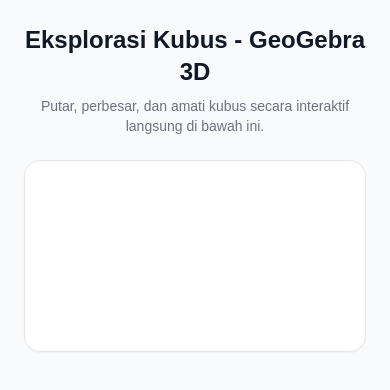
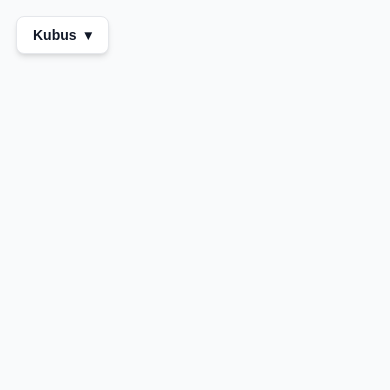
Before and after one commit to fajrulichsan/geo-explore, a Next.js app: page /geogebra in a window 390 px wide. Shown: the top 390 px of the page. Built offline with nearby package versions, Linux system fonts and the light colour scheme.

Commit message:
feat: Enhance GeogebraCube with shape selection and dynamic rendering; add ShapeDropdown component for shape options

```diff
--- a/src/app/geogebra/GeogebraCube.tsx
+++ b/src/app/geogebra/GeogebraCube.tsx
@@ -1,7 +1,14 @@
 "use client";
 
 import Script from "next/script";
-import { useRef } from "react";
+import { useEffect, useRef, useState } from "react";
+import ShapeDropdown from "./ShapeDropdown";
+import { SHAPES, type ShapeId } from "./shapes";
+
+type GgbApi = {
+  evalCommand: (cmd: string) => void;
+  newConstruction: () => void;
+};
 
 declare global {
   interface Window {
@@ -12,25 +19,44 @@
   }
 }
 
+function buildShape(api: GgbApi, shapeId: ShapeId) {
+  api.newConstruction();
+  const shape = SHAPES.find((s) => s.id === shapeId);
+  shape?.commands.forEach((command) => api.evalCommand(command));
+}
+
 export default function GeogebraCube() {
-  const injected = useRef(false);
+  const containerRef = useRef<HTMLDivElement>(null);
+  const scriptLoaded = useRef(false);
+  const apiRef = useRef<GgbApi | null>(null);
+  const [shapeId, setShapeId] = useState<ShapeId>("kubus");
+  const shapeIdRef = useRef(shapeId);
+  shapeIdRef.current = shapeId;
 
-  function handleLoad() {
-    if (injected.current) return;
-    injected.current = true;
+  function injectApplet() {
+    const container = containerRef.current;
+    if (!container) return;
+
+    container.innerHTML = "";
+    const mount = document.createElement("div");
+    mount.id = "geogebra-cube-applet";
+    container.appendChild(mount);
 
     const applet = new window.GGBApplet(
       {
         appName: "3d",
-        width: 900,
-        height: 506,
+        width: container.clientWidth,
+        height: container.clientHeight,
         showToolBar: false,
         showAlgebraInput: false,
         showMenuBar: false,
         showResetIcon: true,
         enableRightClick: true,
-        appletOnLoad: (api: { evalCommand: (cmd: string) => void }) => {
-          api.evalCommand("Cube((0,0,0),(4,0,0),(0,4,0))");
+        perspective: "T",
+        language: "en",
+        appletOnLoad: (api: GgbApi) => {
+          apiRef.current = api;
+          buildShape(api, shapeIdRef.current);
         },
       },
       "6.0"
@@ -38,14 +64,33 @@
     applet.inject("geogebra-cube-applet");
   }
 
+  function handleScriptLoad() {
+    scriptLoaded.current = true;
+    injectApplet();
+  }
+
+  function handleSelectShape(id: ShapeId) {
+    setShapeId(id);
+    if (apiRef.current) buildShape(apiRef.current, id);
+  }
+
+  useEffect(() => {
+    function handleResize() {
+      if (scriptLoaded.current) injectApplet();
+    }
+    window.addEventListener("resize", handleResize);
+    return () => window.removeEventListener("resize", handleResize);
+  }, []);
+
   return (
-    <>
+    <div className="relative w-full h-full">
       <Script
         src="https://www.geogebra.org/apps/deployggb.js"
         strategy="afterInteractive"
-        onLoad={handleLoad}
+        onLoad={handleScriptLoad}
       />
-      <div id="geogebra-cube-applet" className="w-full h-full" />
-    </>
+      <ShapeDropdown selected={shapeId} onSelect={handleSelectShape} />
+      <div ref={containerRef} className="w-full h-full" />
+    </div>
   );
 }
--- /dev/null
+++ b/src/app/geogebra/ShapeDropdown.tsx
@@ -0,0 +1,61 @@
+"use client";
+
+import { useEffect, useRef, useState } from "react";
+import { SHAPES, type ShapeId } from "./shapes";
+
+export default function ShapeDropdown({
+  selected,
+  onSelect,
+}: {
+  selected: ShapeId;
+  onSelect: (id: ShapeId) => void;
+}) {
+  const [open, setOpen] = useState(false);
+  const rootRef = useRef<HTMLDivElement>(null);
+
+  useEffect(() => {
+    function handleClickOutside(event: MouseEvent) {
+      if (rootRef.current && !rootRef.current.contains(event.target as Node)) {
+        setOpen(false);
+      }
+    }
+    document.addEventListener("mousedown", handleClickOutside);
+    return () => document.removeEventListener("mousedown", handleClickOutside);
+  }, []);
+
+  const selectedLabel = SHAPES.find((s) => s.id === selected)?.label ?? "";
+
+  return (
+    <div ref={rootRef} className="absolute top-4 left-4 z-10">
+      <button
+        type="button"
+        onClick={() => setOpen((v) => !v)}
+        className="flex items-center gap-2 rounded-lg border border-[#E5E7EB] bg-white px-4 py-2 text-sm font-semibold text-[#111827] shadow-md"
+      >
+        {selectedLabel}
+        <span className={`transition-transform ${open ? "rotate-180" : ""}`}>▾</span>
+      </button>
+
+      {open && (
+        <ul className="mt-1 w-48 overflow-hidden rounded-lg border border-[#E5E7EB] bg-white shadow-lg">
+          {SHAPES.map((shape) => (
+            <li key={shape.id}>
+              <button
+                type="button"
+                onClick={() => {
+                  onSelect(shape.id);
+                  setOpen(false);
+                }}
+                className={`block w-full px-4 py-2 text-left text-sm hover:bg-[#F3F4F6] ${
+                  shape.id === selected ? "bg-[#F3F4F6] font-semibold" : "text-[#374151]"
+                }`}
+              >
+                {shape.label}
+              </button>
+            </li>
+          ))}
+        </ul>
+      )}
+    </div>
+  );
+}
--- a/src/app/geogebra/page.tsx
+++ b/src/app/geogebra/page.tsx
@@ -8,19 +8,8 @@
 
 export default function GeogebraPage() {
   return (
-    <div className="min-h-screen bg-[#F9FAFB] flex flex-col items-center gap-6 p-6 md:p-10">
-      <div className="flex flex-col items-center gap-2 text-center">
-        <h1 className="m-0 text-2xl md:text-3xl font-extrabold text-[#111827]">
-          Eksplorasi Kubus - GeoGebra 3D
-        </h1>
-        <p className="m-0 text-sm text-[#6B7280] max-w-xl">
-          Putar, perbesar, dan amati kubus secara interaktif langsung di bawah ini.
-        </p>
-      </div>
-
-      <div className="w-full max-w-4xl aspect-video rounded-2xl overflow-hidden border border-[#E5E7EB] shadow-[0_1px_2px_rgba(0,0,0,0.04)] bg-white">
-        <GeogebraCube />
-      </div>
+    <div className="fixed inset-0 bg-[#F9FAFB]">
+      <GeogebraCube />
     </div>
   );
 }
--- /dev/null
+++ b/src/app/geogebra/shapes.ts
@@ -0,0 +1,55 @@
+export type ShapeId =
+  | "kubus"
+  | "balok"
+  | "prisma-segitiga"
+  | "prisma-segilima"
+  | "limas-segitiga"
+  | "limas-segilima";
+
+export const SHAPES: { id: ShapeId; label: string; commands: string[] }[] = [
+  {
+    id: "kubus",
+    label: "Kubus",
+    commands: ["Cube((0,0,0),(4,0,0))"],
+  },
+  {
+    id: "balok",
+    label: "Balok",
+    commands: [
+      "poly1=Polygon((0,0,0),(4,0,0),(4,3,0),(0,3,0))",
+      "Prism(poly1,2)",
+    ],
+  },
+  {
+    id: "prisma-segitiga",
+    label: "Prisma Segitiga",
+    commands: [
+      "poly1=Polygon((0,0,0),(4,0,0),(2,3,0))",
+      "Prism(poly1,4)",
+    ],
+  },
+  {
+    id: "prisma-segilima",
+    label: "Prisma Segilima",
+    commands: [
+      "poly1=Polygon((0,0,0),(2,0,0),5)",
+      "Prism(poly1,4)",
+    ],
+  },
+  {
+    id: "limas-segitiga",
+    label: "Limas Segitiga",
+    commands: [
+      "poly1=Polygon((0,0,0),(4,0,0),(2,3,0))",
+      "Pyramid(poly1,5)",
+    ],
+  },
+  {
+    id: "limas-segilima",
+    label: "Limas Segilima",
+    commands: [
+      "poly1=Polygon((0,0,0),(2,0,0),5)",
+      "Pyramid(poly1,5)",
+    ],
+  },
+];
--- a/src/proxy.ts
+++ b/src/proxy.ts
@@ -2,42 +2,16 @@
 import type { NextRequest } from "next/server";
 import { SESSION_COOKIE } from "@/lib/session";
 
-const GEOGEBRA_HOST = "geogebra.geo-explore.my.id";
-const PROTECTED_PATHS = ["/dashboard", "/petunjuk-1", "/petunjuk-2"];
+export function proxy(request: NextRequest) {
+  const uid = request.cookies.get(SESSION_COOKIE)?.value;
 
-export function proxy(request: NextRequest) {
-  const hostname = request.headers.get("host") ?? "";
-  const pathname = request.nextUrl.pathname;
-
-  // Requests arriving at the geogebra subdomain are served from /geogebra/*
-  // internally, so the subdomain never has to know about the app's route layout.
-  if (hostname === GEOGEBRA_HOST) {
-    if (!pathname.startsWith("/geogebra")) {
-      const url = request.nextUrl.clone();
-      url.pathname = `/geogebra${pathname === "/" ? "" : pathname}`;
-      return NextResponse.rewrite(url);
-    }
-    return NextResponse.next();
-  }
-
-  const isProtected = PROTECTED_PATHS.some(
-    (p) => pathname === p || pathname.startsWith(`${p}/`)
-  );
-  if (isProtected) {
-    const uid = request.cookies.get(SESSION_COOKIE)?.value;
-    if (!uid) {
-      return NextResponse.redirect(new URL("/login", request.url));
-    }
+  if (!uid) {
+    return NextResponse.redirect(new URL("/login", request.url));
   }
 
   return NextResponse.next();
 }
 
 export const config = {
-  matcher: [
-    "/dashboard/:path*",
-    "/petunjuk-1",
-    "/petunjuk-2",
-    "/((?!_next|api|favicon.ico).*)",
-  ],
+  matcher: ["/dashboard/:path*", "/petunjuk-1", "/petunjuk-2"],
 };
```
